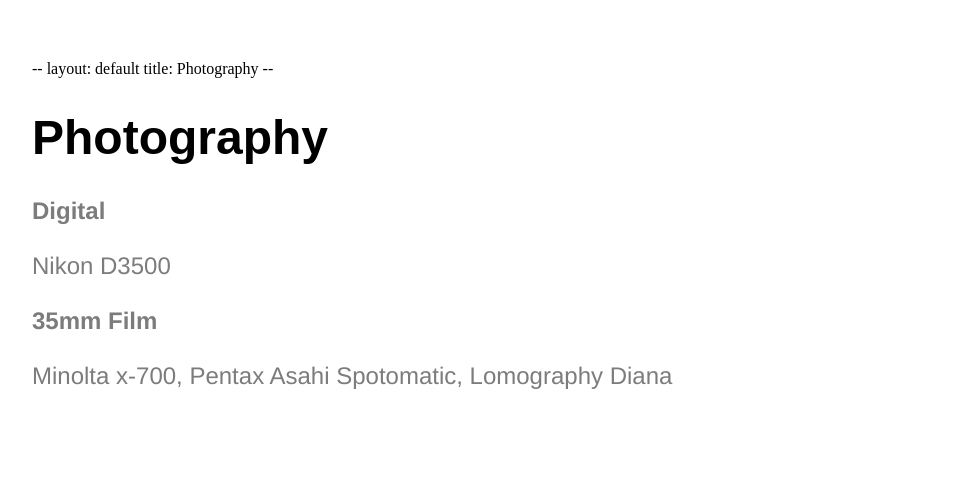
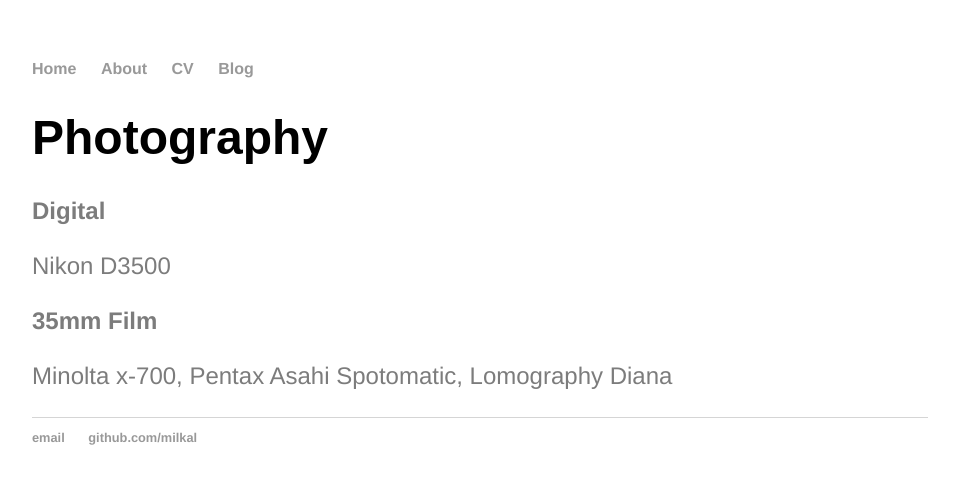
Before and after one commit to milkal/milkal.github.io, a Jekyll site: the page photography/index.html, which Jekyll copies as it is, in a window 1280 px wide. Shown: the top 484 px of the page, without its empty margins (160-1119 px from the left). Built offline with Jekyll 4.4.1, drawn with Linux system fonts in a browser that asks for light colours.

Commit message:
fixing navigation on photography page

```diff
--- a/_layouts/default.html
+++ b/_layouts/default.html
@@ -22,7 +22,7 @@
 		<footer>
     		<ul>
         		<li><a href="mailto:lijiammilka@gmail.com">email</a></li>
-        		<li><a href="https://milkal.github.io">milkal.github.io</a></li>
+        		<li><a href="https://github.com/milkal">github.com/milkal</a></li>
 			</ul>
 		</footer>
 	</body>
--- a/photography/index.html
+++ b/photography/index.html
@@ -1,11 +1,21 @@
---
-layout: default
-title: Photography
---
+<!DOCTYPE html>
+<html>
+
   <head>
+    <title> Photography </title>
     <link rel="stylesheet" type="text/css" href="/css/main.css">
   </head>
 
+  <body>
+    <nav>
+        <ul>
+            <li><a href="/">Home</a></li>
+            <li><a href="/about">About</a></li>
+            <li><a href="/cv">CV</a></li>
+            <li><a href="/blog">Blog</a></li>
+        </ul>
+    </nav>
+  <div class="container">
     <div class="blurb">
       <h1> Photography </h1>
         <h2>Digital</h2>
@@ -13,3 +23,15 @@ title: Photography
         <h2>35mm Film</h2>
           <p>Minolta x-700, Pentax Asahi Spotomatic, Lomography Diana</p>
     </div>
+  </div>
+
+
+  <footer>
+      <ul>
+          <li><a href="mailto:lijiammilka@gmail.com">email</a></li>
+          <li><a href="https://github.com/milkal">github.com/milkal</a></li>
+    </ul>
+  </footer>
+  </body>
+
+</html>
```
Lines whose indentation alone changed are shown as unchanged.
